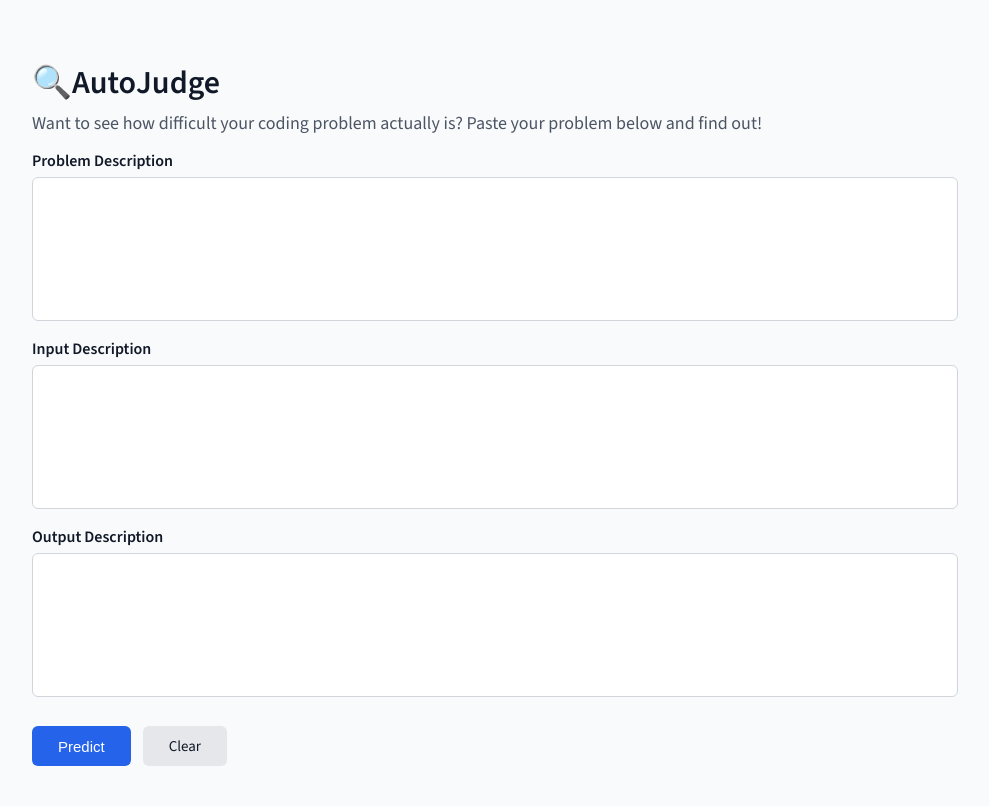
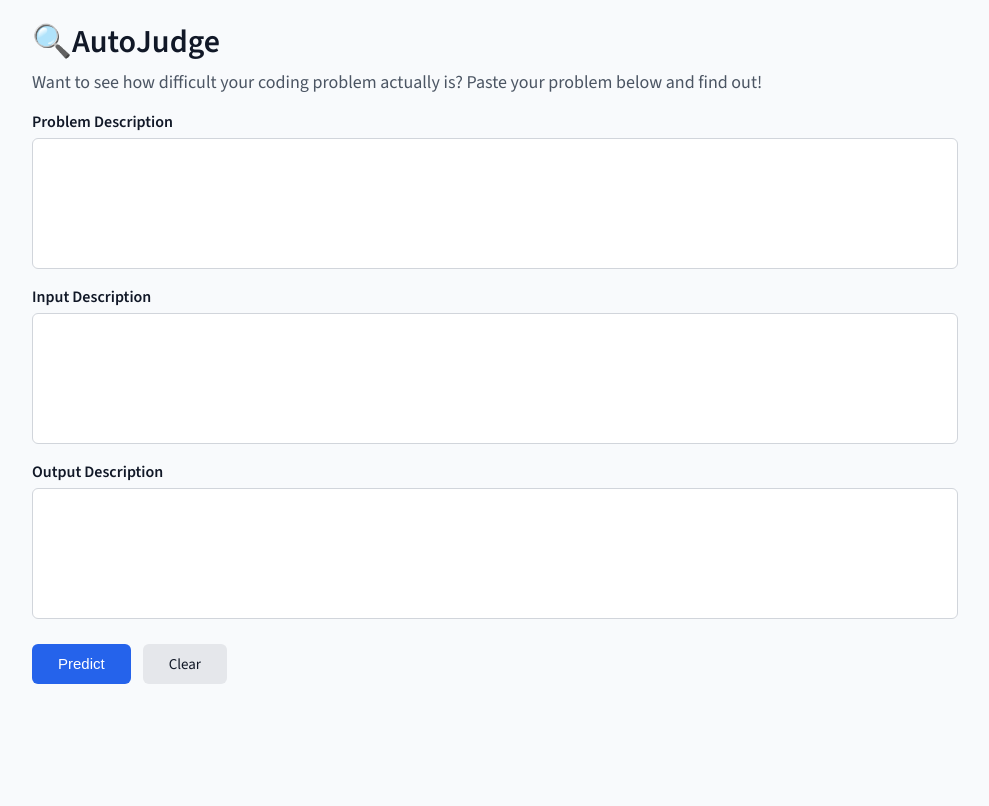
Before and after one commit to Unknown221B/AutoJudge, a Flask app: page / in a window 1280 px wide. Shown: the whole page, without its empty margins (158-1147 px from the left). After the commit the page ends 684 px from the top, so only its background shows below. Run offline with Flask 3, Linux system fonts and the light colour scheme; parts of the project's set-up code (start-up, migrations or seed data) failed here and were passed over.

Commit message:
Update style.css

```diff
--- a/static/style.css
+++ b/static/style.css
@@ -1,3 +1,8 @@
+html, body {
+    margin: 0;
+    padding: 0;
+}
+
 body {
     background: #f8fafc;
     color: #111827;
@@ -7,17 +12,18 @@ body {
 .container {
     max-width: 900px;
     margin: auto;
-    padding: 32px;
+    padding: 20px 32px;
 }
 
 h1 {
+    margin-top: 0;
     margin-bottom: 6px;
 }
 
 .subtitle {
     color: #4b5563;
-    margin-top: 0px;
-    margin-bottom: 12px;
+    margin-top: 6px;
+    margin-bottom: 14px;
     font-size: 18px;
     line-height: 1.6;
     font-weight: 500;
@@ -32,7 +38,7 @@ label {
 
 textarea {
     width: 100%;
-    min-height: 90px;
+    min-height: 77px;
     resize: none;
     padding: 12px;
     background: #ffffff;
@@ -40,7 +46,7 @@ textarea {
     border-radius: 6px;
     border: 1px solid #d1d5db;
     font-size: 14px;
-    line-height: 1.6;
+    line-height: 1.55;
     font-family: ui-monospace, SFMono-Regular, Menlo, Consolas, "Liberation Mono", monospace;
     white-space: pre-wrap;
     word-wrap: break-word;
@@ -59,7 +65,7 @@ textarea.submitted {
 }
 
 .button-row {
-    margin-top: 24px;
+    margin-top: 20px;
     display: flex;
     gap: 12px;
 }
@@ -95,7 +101,7 @@ textarea.submitted {
 }
 
 .result {
-    margin-top: 40px;
+    margin-top: 32px;
     padding: 22px;
     background: #ffffff;
     border-radius: 10px;
```
